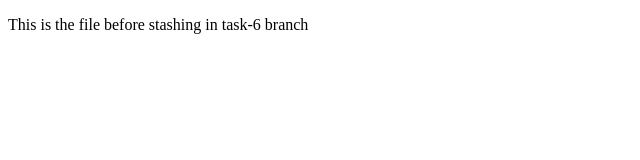
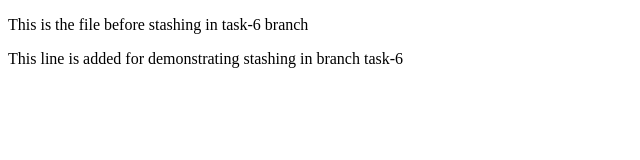
Before and after one commit to iniyan007/Git, a plain HTML site: page task-6/index.html in a window 1280 px wide. Shown: the whole page, without its empty margins (0-640 px from the left). Drawn offline with Linux system fonts and the light colour scheme.

Commit message:
Added footer.html

```diff
--- a/task-6/index.html
+++ b/task-6/index.html
@@ -7,5 +7,6 @@
 </head>
 <body>
     <p>This is the file before stashing in task-6 branch<p>
+    <p>This line is added for demonstrating stashing in branch task-6</p>
 </body>
 </html>
```
Also changed, not shown: task-6/footer.html (+1 -0 lines).
